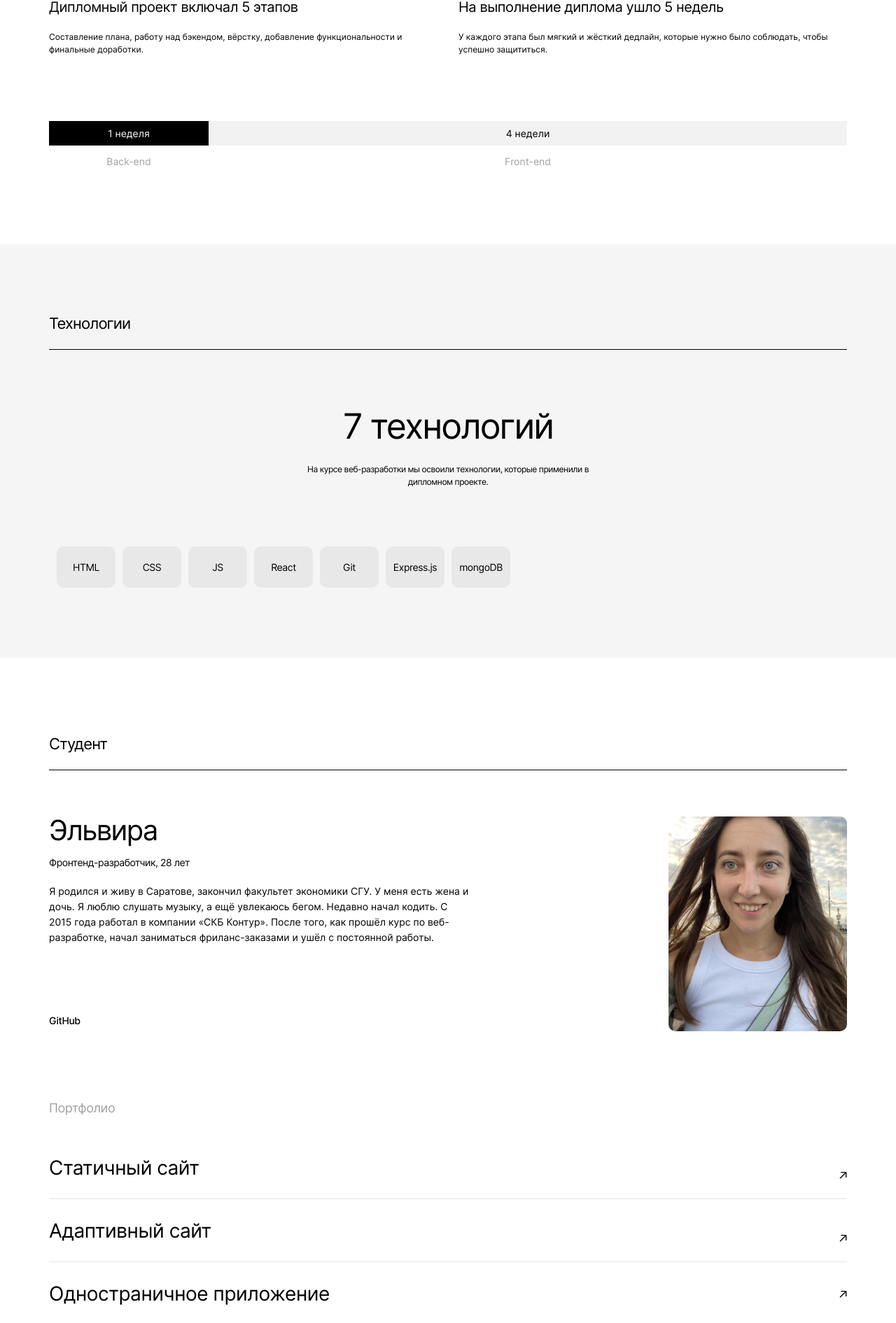
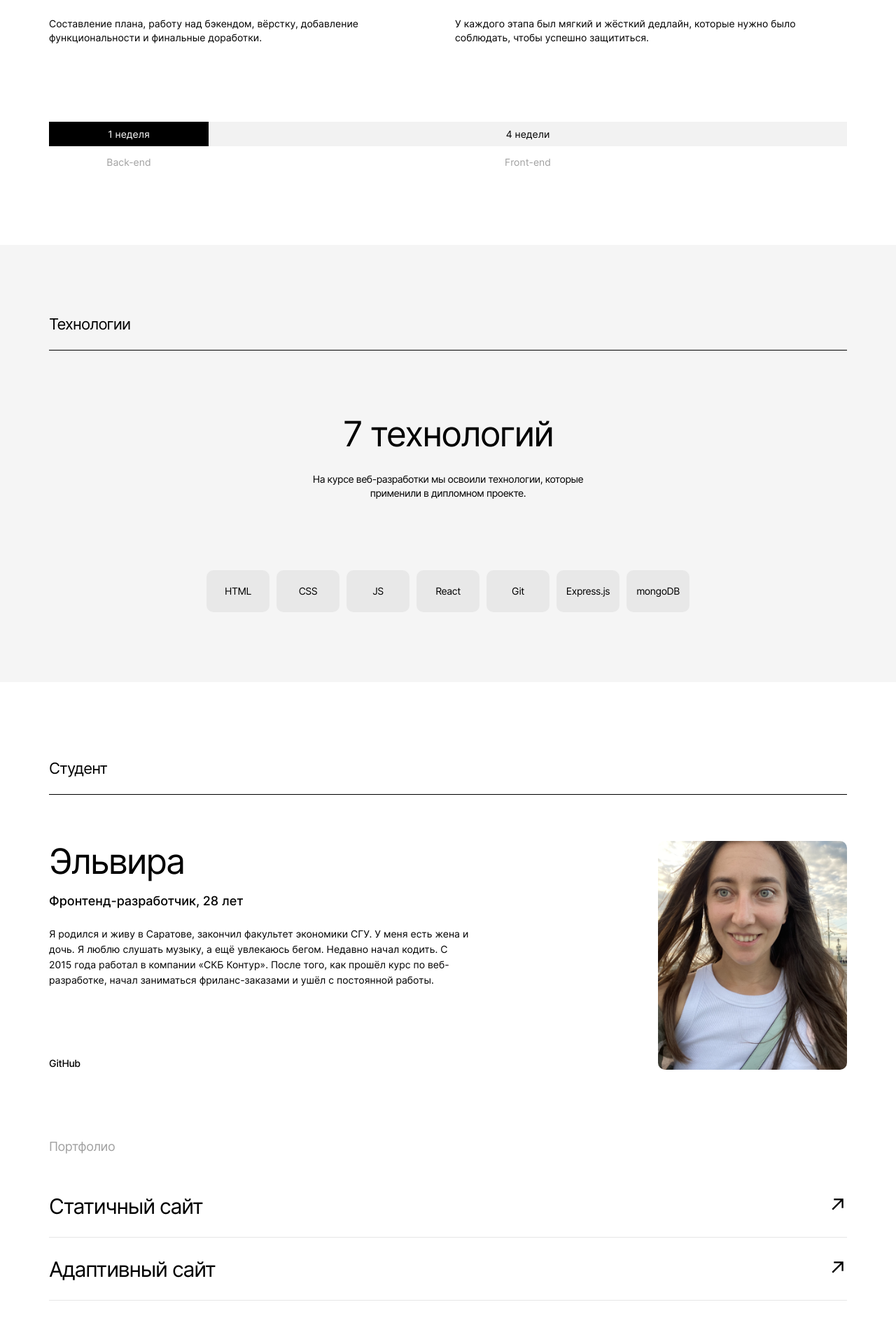
Before and after one commit to AntonovkaE/movies-explorer-frontend, a React (Create React App) app in the folder movie-explorer/: page / in a window 1280 px wide. Shown: the part 891-2782 px from the top of the page at 70% size. Built offline with nearby package versions, Linux system fonts and the light colour scheme.

Commit message:
refactor: change styles with pixel perfect

```diff
--- a/movie-explorer/src/components/AboutMe/AboutMe.css
+++ b/movie-explorer/src/components/AboutMe/AboutMe.css
@@ -9,6 +9,7 @@
 
 .section__subheading_aboutMe {
     text-align: left;
+    letter-spacing: 0;
 }
 
 .section__title_aboutMe {
@@ -47,9 +48,19 @@
 }
 
 .portfolio-list__item {
-    background-image: url("../../images/arrow-link.svg");
-    background-repeat: no-repeat;
-    background-position: right;
+    display: flex;
+    flex-direction: row;
+    flex-wrap: wrap;
+    width: 100%;
+    justify-content: space-between;
+    align-items: center;
+}
+
+.portfolio-list__icon {
+    font-size: 18px;
+    line-height: 28px;
+
+    letter-spacing: -0.04em;
 }
 
 .portfolio-list__link {
@@ -105,14 +116,20 @@
         font-size: 14px;
         line-height: 17px;
     }
+
     .portfolio-list::before {
         font-size: 18px;
         line-height: 20px;
         margin-bottom: 50px;
     }
+
     .portfolio-list__link {
         font-size: 28px;
         line-height: 50px;
+    }
+
+    .portfolio-list__icon {
+        font-size: 28px;
     }
 }
 
@@ -121,12 +138,27 @@
         padding: 110px 0 125px;
     }
 
+    .section__heading_aboutMe {
+        margin: 0 auto 18px 0;
+        font-size: 50px;
+        line-height: 58px;
+    }
+
+    .section__subheading_aboutMe {
+        font-weight: 500;
+        font-size: 18px;
+        line-height: 20px;
+        margin-bottom: 26px;
+    }
+
     .aboutMe__inf {
         width: 600px;
     }
 
     .aboutMe__photo {
         margin: 0 0 100px auto;
+        width: 270px;
+        height: 327px;
     }
 
     .aboutMe__description {
@@ -139,4 +171,14 @@
         margin: 0 auto 50px;
     }
 
+    .portfolio-list__link {
+        font-size: 30px;
+        letter-spacing: -0.04em;
+    }
+
+    .portfolio-list__icon {
+        font-size: 30px;
+        line-height: 50px;
+    }
+
 }
--- a/movie-explorer/src/components/AboutMe/AboutMe.js
+++ b/movie-explorer/src/components/AboutMe/AboutMe.js
@@ -14,22 +14,30 @@ function AboutMe() {
             лет</p>
           <p className="aboutMe__description">Я родился и живу в Саратове, закончил факультет
             экономики СГУ. У меня есть жена и дочь. Я люблю слушать музыку, а ещё увлекаюсь бегом.
-            Недавно начал кодить. С 2015 года работал в компании «СКБ Контур». После того, как прошёл
-            курс по веб-разработке, начал заниматься фриланс-заказами и ушёл с постоянной работы.</p>
+            Недавно начал кодить. С 2015 года работал в компании «СКБ Контур». После того, как
+            прошёл
+            курс по веб-разработке, начал заниматься фриланс-заказами и ушёл с постоянной
+            работы.</p>
           <a href="https://github.com/AntonovkaE" className="link aboutMe__gitHub">GitHub</a>
         </div>
         <ul aria-label="Портфолио" className="list portfolio-list">
           <li className="portfolio-list__item">
-            <a className="link portfolio-list__link" href="https://github.com/AntonovkaE/react-mesto-api-full">Статичный
+            <a className="link portfolio-list__link"
+               href="https://github.com/AntonovkaE/react-mesto-api-full">Статичный
               сайт</a>
+            <div className="portfolio-list__icon">↗</div>
           </li>
           <li className="portfolio-list__item">
-            <a className="link portfolio-list__link" href="https://antonovkae.github.io/russian-travel/index.html">Адаптивный
+            <a className="link portfolio-list__link"
+               href="https://antonovkae.github.io/russian-travel/index.html">Адаптивный
               сайт</a>
+            <div className="portfolio-list__icon">↗</div>
           </li>
           <li className="portfolio-list__item">
-            <a className="link portfolio-list__link" href="https://github.com/AntonovkaE/how-to-learn">Одностраничное
+            <a className="link portfolio-list__link"
+               href="https://github.com/AntonovkaE/how-to-learn">Одностраничное
               приложение</a>
+            <div className="portfolio-list__icon">↗</div>
           </li>
         </ul>
       </div>
--- a/movie-explorer/src/components/AboutProject/AboutProject.css
+++ b/movie-explorer/src/components/AboutProject/AboutProject.css
@@ -118,4 +118,17 @@
     .deadlines__item_back {
         width: 228px;
     }
+    .aboutProject__paragraph {
+        width: calc(50% - 20px);
+    }
+    .paragraph__heading {
+        margin: 0 0 26px;
+    }
+    .paragraph__text {
+        font-size: 14px;
+        line-height: 20px;
+    }
+    .aboutProject__paragraphs {
+        margin-bottom: 110px;
+    }
 }
--- a/movie-explorer/src/components/Footer/Footer.css
+++ b/movie-explorer/src/components/Footer/Footer.css
@@ -19,6 +19,7 @@
 }
 
 .footer__projectName {
+    width: 100%;
     margin: 0;
     font-size: 12px;
     line-height: 15px;
@@ -45,7 +46,7 @@
     letter-spacing: 0;
 }
 
-@media screen and (max-width: 768px) {
+@media screen and (min-width: 768px) {
     .footer {
         padding: 79px 30px 20px;
         flex-direction: row;
@@ -82,3 +83,10 @@
     }
 
 }
+
+@media screen and (min-width: 1280px){
+    .footer {
+        padding: 79px 70px 20px;
+    }
+
+}
--- a/movie-explorer/src/components/Main/Main.css
+++ b/movie-explorer/src/components/Main/Main.css
@@ -64,7 +64,6 @@
 
     .section__content_bg {
         width: 680px;
-        padding: 300px 0 70px;
     }
 
     .section__subheading {
--- a/movie-explorer/src/components/Main/Main.js
+++ b/movie-explorer/src/components/Main/Main.js
@@ -1,7 +1,7 @@
 import React from 'react';
+import './Main.css'
 import AboutProject from '../AboutProject/AboutProject';
 import Promo from '../Promo/Promo';
-import './Main.css'
 import Techs from '../Techs/Techs';
 import AboutMe from '../AboutMe/AboutMe';
 function Main() {
--- a/movie-explorer/src/components/Promo/Promo.css
+++ b/movie-explorer/src/components/Promo/Promo.css
@@ -6,7 +6,7 @@
     display: flex;
     flex-direction: column;
     align-items: center;
-    padding: 183px 0 60px;
+    padding: 183px 0 40px;
 }
 
 .section_promo {
@@ -45,20 +45,30 @@
         margin-bottom: 140px;
         width: 680px;
     }
-
+    .promo__content {
+        padding: 300px 0 70px;
+    }
 }
 
 @media screen and (min-width: 1280px){
     .page__title {
         text-align: left;
+        margin-bottom: 102px;
         width: 626px;
         align-self: flex-start;
     }
-    .promo{
+    .promo__content {
         padding: 50px 70px 60px;
     }
+    /*.promo {*/
+    /*    padding: 0;*/
+    /*}*/
     .promo__background {
         background-position: right;
+        height: 244px;
+        width: 722px;
+        align-self: end;
+        background-size: cover;
     }
 
 }
--- a/movie-explorer/src/components/Techs/Techs.css
+++ b/movie-explorer/src/components/Techs/Techs.css
@@ -1,7 +1,7 @@
 .techs-list {
     display: grid;
     gap: 10px;
-    grid-template-columns: repeat(auto-fill, 84px);
+    grid-template-columns: repeat(auto-fit, 84px);
     margin: 0 10px;
     align-content: center;
     justify-content: center;
@@ -55,9 +55,26 @@
     .techs {
         padding: 100px 0;
     }
+    .section__title_techs::after {
+        margin-bottom: 90px;
+    }
+    .techs-list {
+        grid-template-columns: repeat(auto-fit, 90px);
+        margin: 0;
+    }
 
     .techs-list__item {
         font-size: 14px;
         line-height: 17px;
+        padding: 21px 0 22px;
+    }
+    .techs__heading {
+        text-align: center;
+        margin: 0 auto 26px;
+    }
+    .techs__subheading {
+        font-size: 14px;
+        line-height: 20px;
+        margin: 0 auto 100px;
     }
 }
```
